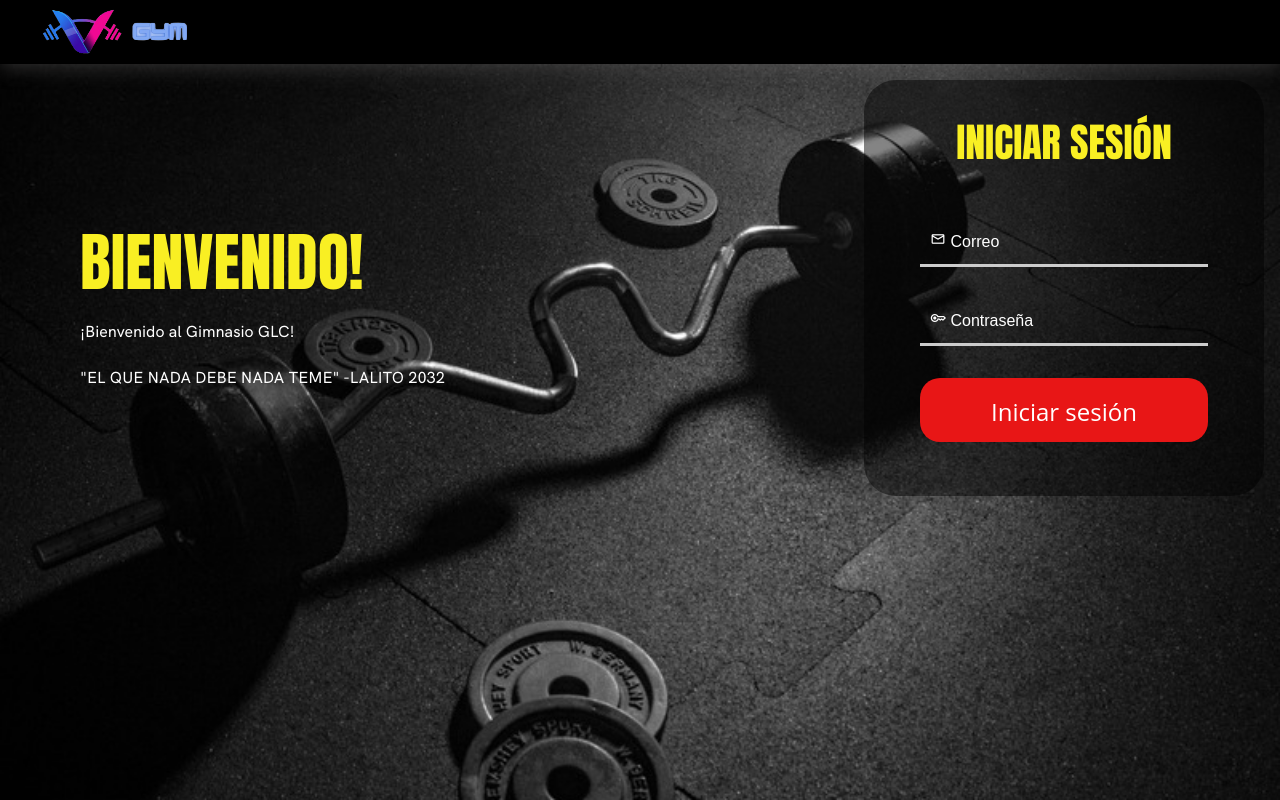
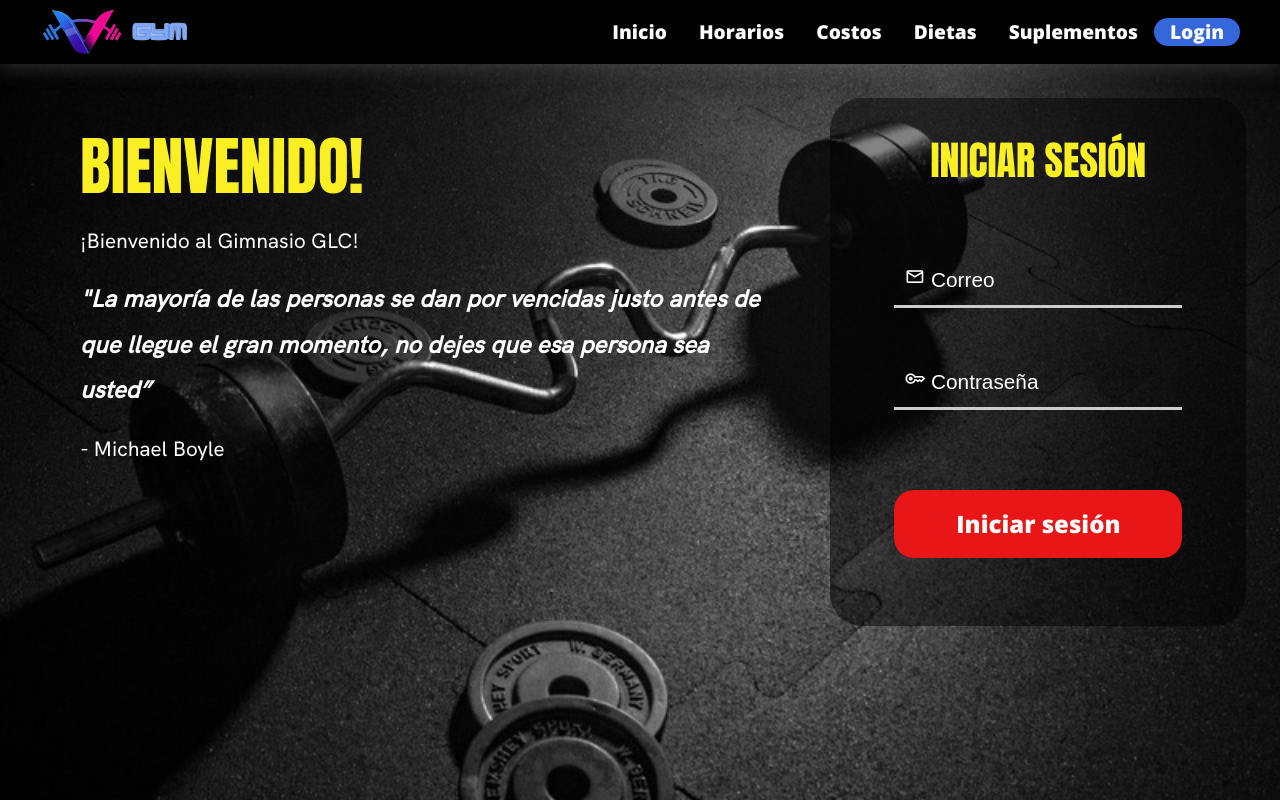
Before and after one commit to GerardoDLSJ/GYM, a website: page vistas/login.html in a window 1280 px wide. Drawn offline with nearby package versions, Linux system fonts and the light colour scheme.

Commit message:
Se actualizo la pagina login

```diff
--- a/assets/styles/login-styles.css
+++ b/assets/styles/login-styles.css
@@ -18,6 +18,7 @@ body{
     background-image: url(../img/fondo_login.jpg);
     background-repeat: no-repeat;
     background-size: cover;
+    background-attachment:fixed ;
 }
 
 /*--------------------------------------------------------------
@@ -27,6 +28,7 @@ header{
     background-color: black;
     display: flex;
     justify-content: center;
+    min-width: 100%;
     height: 4rem;
     box-shadow: 0 2px 20px rgba(131, 130, 130, 0.39);
 }
@@ -41,14 +43,53 @@ header{
     height: 4rem;
 }
 
+.div__derecho{
+    display: flex;
+    gap: 1rem;
+    padding-top: 1rem;
+}
+
+.div__derecho .menu{
+    display: flex;
+    align-items: center;
+    list-style: none;
+}
+
+.menu__item a{
+    padding: 1rem;
+    font-size: 1.2rem;
+    text-decoration: none;
+    color: white;
+    font-family: 'Open Sans', sans-serif;
+}
+
+.menu__item a:hover{
+    color: #fff311;
+}
+
+.button_login{
+    color: white;
+    background-color: #3468DA;
+    text-align: center;
+    border-radius: 999px;
+}
+
+.button_login:hover,
+.button_login:focus,
+.button_login:active {
+  background-color: #0062cc;
+  outline: none;
+  box-shadow: 0px 0px 5px rgba(0, 0, 0, 0.3);
+}
+
 .main{
     display: flex;
     flex-direction: row;
-    height: 100%;
+    height: 90vh;
 }
 
 .parte_izquierda{
-    margin-top: 10rem;
+    margin-top: 4rem;
     margin-left: 5rem;
     width: 50rem;
     margin-right: 2rem;
@@ -65,19 +106,31 @@ header{
     font-family: 'HKGrotesk-Medium', sans-serif;
     color: white;
     line-height: 1.9;
+    font-size: 1.3rem;
+}
+
+.frase{
+    font-style: oblique;
+    font-size: 1.5rem !important;
+    font-weight: bold;
 }
 
 .parte_derecha{
     display: flex;
     flex-direction: column;
-    padding: 1rem;
+    padding: 2.1rem;
+    align-items: center;
+}
+
+.parte_derecha form{
+    padding: 0 0 4rem 0;
 }
 .container{
     display: flex;
     flex-direction: column;
     align-items: center;
-    height: 26rem;
-    width: 25rem;
+    height: 33rem;
+    width: 26rem;
     background-color: #0000007b;
     border-radius: 2rem;
 }
@@ -114,7 +167,7 @@ input::placeholder {
     border: none;
     outline: none;
     border-bottom: 0.2rem solid #ccc;
-
+    margin-top: 1rem;
 }
 
 
@@ -130,6 +183,7 @@ input::placeholder {
 
 input{
     font-family: 'Ubuntu', sans-serif, 'Material Symbols Outlined';
+    font-size: 1.3rem;
 }
 
 .container div > a{
@@ -141,10 +195,10 @@ input{
 }
 
 .container .botonnIniciarSesion{
-    height: 4rem;
     display: flex;
     justify-content: center;
     text-align: center;
+    margin-top: 5rem;
 }
 
 .botonnIniciarSesion{
@@ -152,7 +206,6 @@ input{
     background-color: #e81616;
     text-align: center;
     border-radius: 20px;
-
 }
 
 .botonnIniciarSesion:hover,
@@ -164,12 +217,13 @@ input{
 }
 
 .alert{
+    color: white;
+    border: none;
+    background-color: #fc3737;
+    font-weight: 800;
+    width: 25rem;
     text-align: center;
-    background-color: #fc3737;
-    color: white;
-    font-weight: 800;
     margin-bottom: 1rem;
-    border: none;
     z-index: auto !important;
     position: static !important;
 }
--- a/js/login.js
+++ b/js/login.js
@@ -3,12 +3,15 @@ document.addEventListener("DOMContentLoaded", () => {
   const inputContrasena = document.querySelector("#contrasena");
   const btnIngresar = document.querySelector(".botonnIniciarSesion");
   const alerta = document.querySelector(".alert");
+  const formulario = document.querySelector("form");
+
   btnIngresar.addEventListener("click", autenticar);
+  formulario.addEventListener("submit", autenticar);
 
   async function autenticar(e) {
+    e.preventDefault();
     const email = inputCorreo.value;
     const password = inputContrasena.value;
-    e.preventDefault();
     const respuesta = await comprobar(email, password);
 
     if (respuesta !== 200) {
--- a/vistas/login.html
+++ b/vistas/login.html
@@ -13,6 +13,12 @@
     <link
       rel="stylesheet"
       href="https://fonts.googleapis.com/css2?family=Material+Symbols+Outlined:opsz,wght,FILL,GRAD@48,400,0,0" />
+    <link href="https://fonts.googleapis.com/css2?family=Open+Sans:wght@800&display=swap" rel="stylesheet">
+    <link href="https://fonts.googleapis.com/css2?family=Anton&family=Hanken+Grotesk:wght@500&display=swap" rel="stylesheet">
+    <link href="https://fonts.googleapis.com/css2?family=Anton&family=Hanken+Grotesk:wght@500&display=swap" rel="stylesheet">
+    <link
+      rel="stylesheet"
+      href="https://fonts.googleapis.com/css2?family=Material+Symbols+Outlined:opsz,wght,FILL,GRAD@48,400,0,0" />
     <!-- Boostrap -->
     <link rel="stylesheet" href="https://cdn.jsdelivr.net/npm/bootstrap-icons@1.10.3/font/bootstrap-icons.css">
     <link href="https://cdn.jsdelivr.net/npm/bootstrap@5.3.0-alpha3/dist/css/bootstrap.min.css" rel="stylesheet" integrity="sha384-KK94CHFLLe+nY2dmCWGMq91rCGa5gtU4mk92HdvYe+M/SXH301p5ILy+dN9+nJOZ" crossorigin="anonymous">
@@ -25,9 +31,31 @@
     <header>
         <!--Main nav-->
         <nav class="main_nav">
+            <div class="div__izquierdo">
                     <a href="../index.html">
-                <div class="div__izquierdo">
                     <img src="../assets/img/logo.png" style="height: 3rem;">
+                </div>
+                <div class="div__derecho">
+                    <ul class="menu">
+                        <li class="menu__item">
+                            <a href="../index.html">Inicio</a>
+                        </li>
+                        <li class="menu__item">
+                            <a href="../index.html#serc_3">Horarios</a>
+                        </li>
+                        <li class="menu__item">
+                            <a href="../index.html#serc_4">Costos</a>
+                        </li>
+                        <li class="menu__item">
+                            <a href="./dietas.html">Dietas</a>
+                        </li>
+                        <li class="menu__item">
+                            <a href="./suplementos.html">Suplementos</a>
+                        </li>
+                        <li class="menu__item button_login">
+                            <a href="./login.html">Login</a>
+                        </li>
+                    </ul>
                 </div>
             </a>
 
@@ -41,16 +69,20 @@
             <p class="mensajeDeBienvenida">
                 ¡Bienvenido al Gimnasio GLC!
             </p>
-            <p class="mensajeDeBienvenida">
-                "EL QUE NADA DEBE NADA TEME"
-                -LALITO 2032
+            <p class="frase">
+                "La mayoría de las personas se dan por vencidas justo antes de que llegue el gran momento, no dejes que esa persona sea usted”
+            </p>
+            <p>
+                - Michael Boyle
             </p>
         </div>
 
         <div class="parte_derecha">
             <div class="d-none alert alert-danger" role="alert">
-                Usuario o contraseña incorrectos
+                Correo o contraseña incorrectos
              </div>
+
+            <form action="submit" >
                 <div class="container">
                     <div class="title">
                         <p>INICIAR SESIÓN</p>
@@ -65,6 +97,8 @@
                         <a href="./admin.html">Iniciar sesión</a>
                     </div>
                 </div>
+                <input type="submit" hidden />
+            </form>
         </div>
 
     </main>
```
Lines whose indentation alone changed are shown as unchanged.
